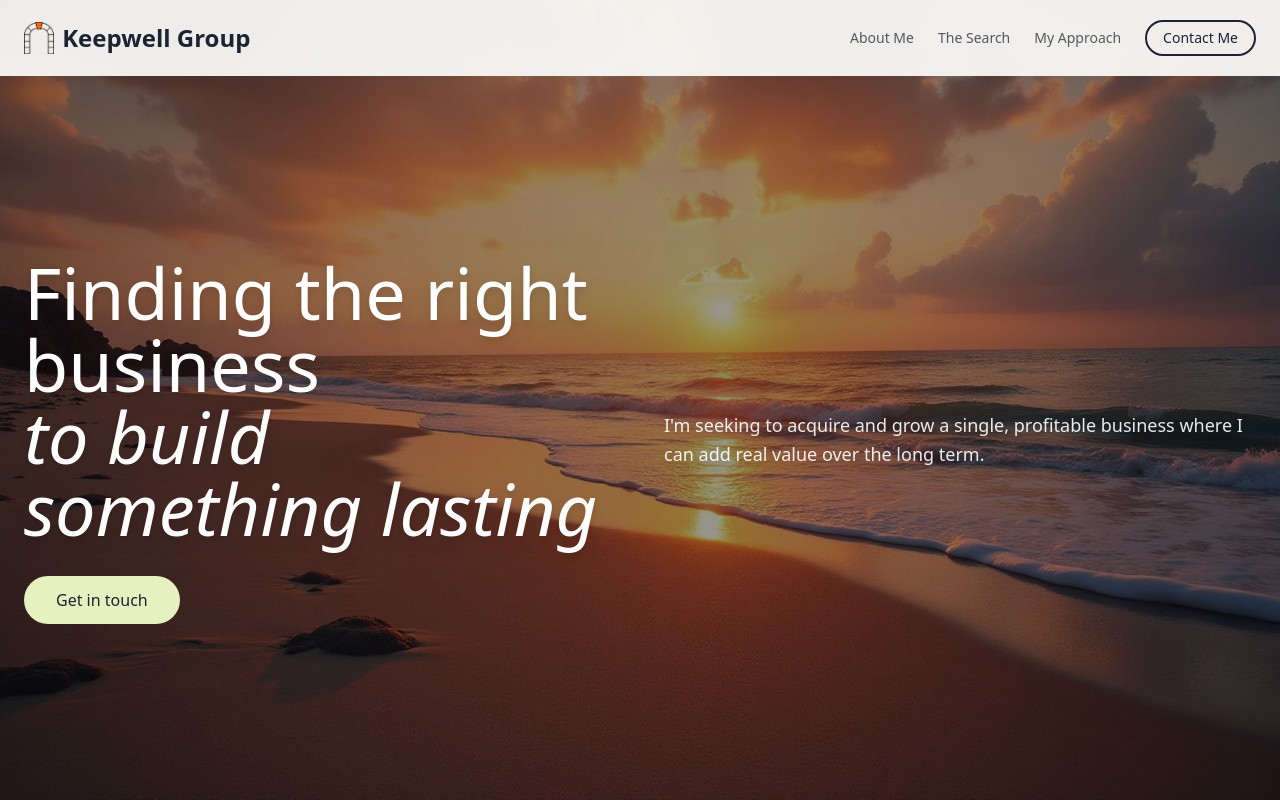
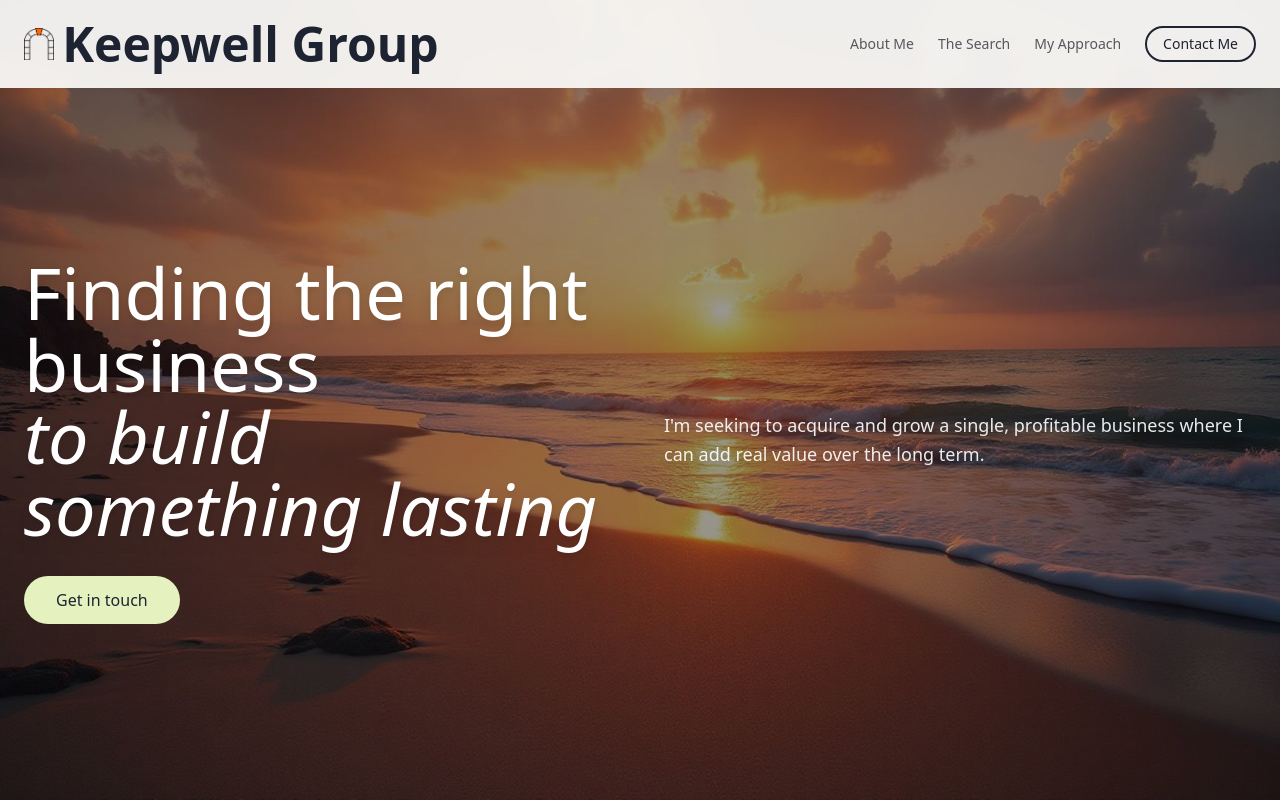
Before and after one commit to keepwellgroup/keepwell-landing-group, a React (Vite) app: page / in a window 1280 px wide. Shown: the top 800 px of the page. Built offline with nearby package versions, Linux system fonts and the light colour scheme; the HTML template or start-up script is replaced by a standard one.

Commit message:
Adjust font size in navbar

```diff
--- a/src/components/Navigation.tsx
+++ b/src/components/Navigation.tsx
@@ -14,7 +14,7 @@ const Navigation = () => {
       <div className="container mx-auto px-6 py-5 flex items-center justify-between">
         <div className="flex items-center gap-2">
           <img src={keepwellLogo} alt="Keepwell Group Logo" className="h-8 w-auto" />
-          <h2 className="text-2xl font-semibold text-primary">Keepwell Group</h2>
+          <h2 className="text-5xl font-semibold text-primary">Keepwell Group</h2>
         </div>
 
         <div className="hidden md:flex items-center gap-6">
```
